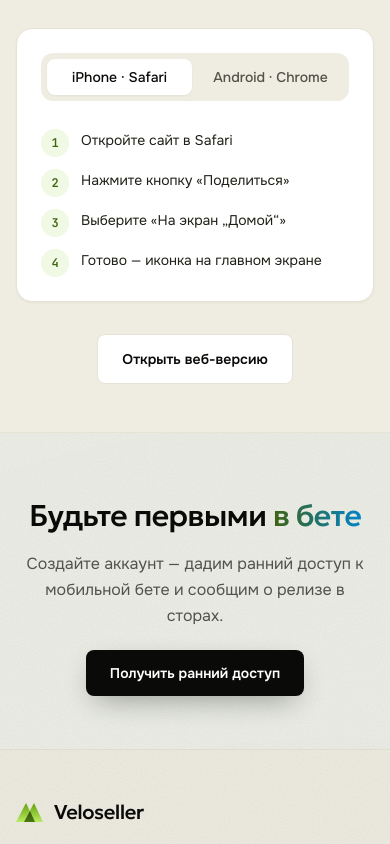
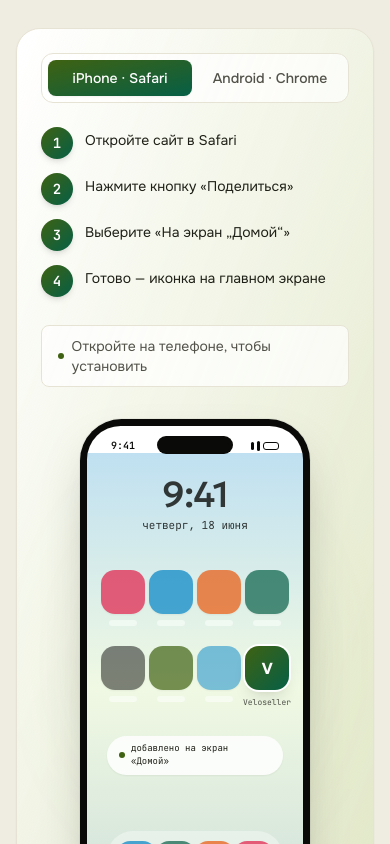
Before and after one commit to igor1000rr/Veloseller-, a Next.js app in the folder apps/web/: page /apps in a window 390 px wide. Shown: the part 6680-7524 px from the top of the page. Built offline with nearby package versions, Linux system fonts and the light colour scheme; no server answers.

Commit message:
style(web): переделать блок установки PWA — цветная 2-колоночная карточка с экраном «Домой»

```diff
--- a/apps/web/app/_components/AppsInstallTabs.tsx
+++ b/apps/web/app/_components/AppsInstallTabs.tsx
@@ -1,5 +1,6 @@
 "use client";
 import { useEffect, useState } from "react";
+import { PhoneFrame, ScreenHome } from "./DeviceMockups";
 
 // Переключаемые инструкции установки PWA + реальная кнопка установки на Android
 // (через перехват beforeinstallprompt). На iOS системного промпта нет — только шаги.
@@ -32,31 +33,40 @@ export default function AppsInstallTabs() {
   };
 
   return (
-    <div className="rounded-2xl border border-line bg-paper p-6 md:p-8 shadow-sm">
-      <div className="mx-auto flex w-full max-w-sm gap-1.5 rounded-xl bg-bg-soft p-1.5">
+    <div className="overflow-hidden rounded-3xl border border-line bg-gradient-to-br from-paper to-lime-soft shadow-sm">
+      <div className="grid items-center gap-8 p-6 md:p-10 lg:grid-cols-2 lg:gap-12">
+        <div className="relative order-2 lg:order-1">
+          <div aria-hidden className="pointer-events-none absolute inset-0 blur-3xl opacity-50" style={{ background: "radial-gradient(closest-side, rgba(132,204,22,0.35), transparent 70%)" }} />
+          <div className="relative">
+            <PhoneFrame widthClass="w-[230px]"><ScreenHome /></PhoneFrame>
+          </div>
+        </div>
+
+        <div className="order-1 lg:order-2">
+          <div className="flex w-full max-w-sm gap-1.5 rounded-xl border border-line bg-paper/70 p-1.5">
             {TABS.map((t) => (
               <button
                 key={t.key}
                 type="button"
                 onClick={() => setTab(t.key)}
-            className={"flex-1 rounded-lg px-3 py-2 text-sm font-medium transition " + (tab === t.key ? "bg-paper text-ink shadow-sm" : "text-ink-muted hover:text-ink")}
+                className={"flex-1 rounded-lg px-3 py-2 text-sm font-medium transition " + (tab === t.key ? "bg-gradient-to-br from-lime-deep to-emerald text-paper shadow-sm" : "text-ink-muted hover:text-ink")}
               >
                 {t.label}
               </button>
             ))}
           </div>
 
-      <ol className="mt-7 mx-auto max-w-md space-y-3 text-left">
+          <ol className="mt-6 space-y-3.5">
             {active.steps.map((st, idx) => (
               <li key={st} className="flex items-start gap-3">
-            <span className="flex size-7 shrink-0 items-center justify-center rounded-full bg-lime-soft text-lime-deep font-mono text-xs font-semibold">{idx + 1}</span>
-            <span className="text-sm text-ink-soft leading-relaxed">{st}</span>
+                <span className="flex size-8 shrink-0 items-center justify-center rounded-full bg-gradient-to-br from-lime-deep to-emerald font-mono text-sm font-semibold text-paper shadow-md">{idx + 1}</span>
+                <span className="pt-1 text-sm md:text-[15px] text-ink-soft leading-snug">{st}</span>
               </li>
             ))}
           </ol>
 
+          <div className="mt-7">
             {deferred ? (
-        <div className="mt-7 text-center">
               <button
                 type="button"
                 onClick={install}
@@ -64,8 +74,15 @@ export default function AppsInstallTabs() {
               >
                 Установить сейчас
               </button>
+            ) : (
+              <span className="inline-flex items-center gap-2 rounded-lg border border-line bg-paper/70 px-4 py-2.5 text-sm text-ink-muted">
+                <span className="size-1.5 rounded-full bg-lime-deep" />
+                Откройте на телефоне, чтобы установить
+              </span>
+            )}
           </div>
-      ) : null}
+        </div>
+      </div>
     </div>
   );
 }
```
Lines whose indentation alone changed are shown as unchanged.
